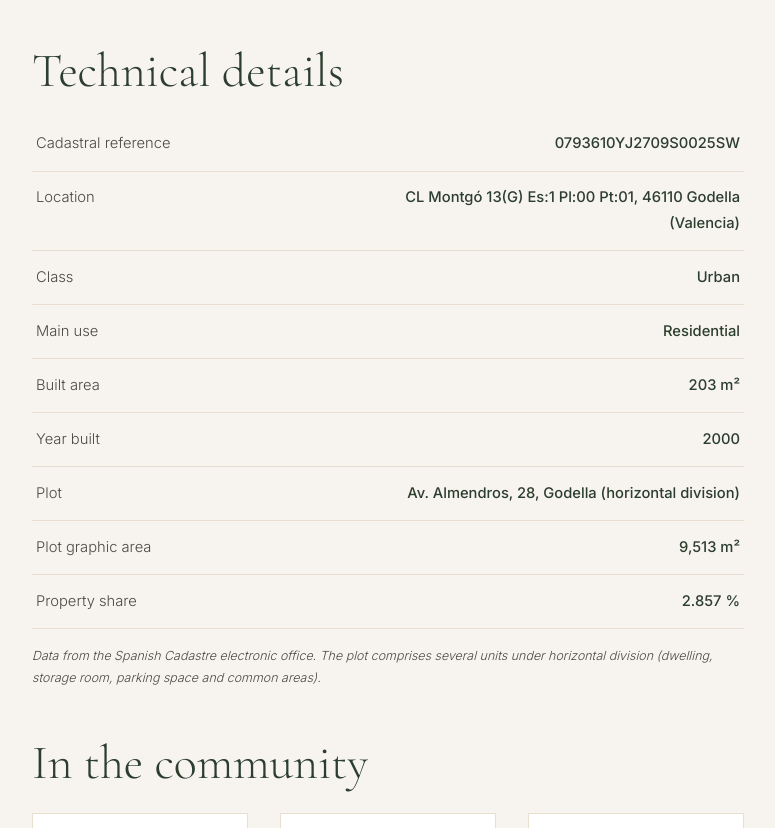
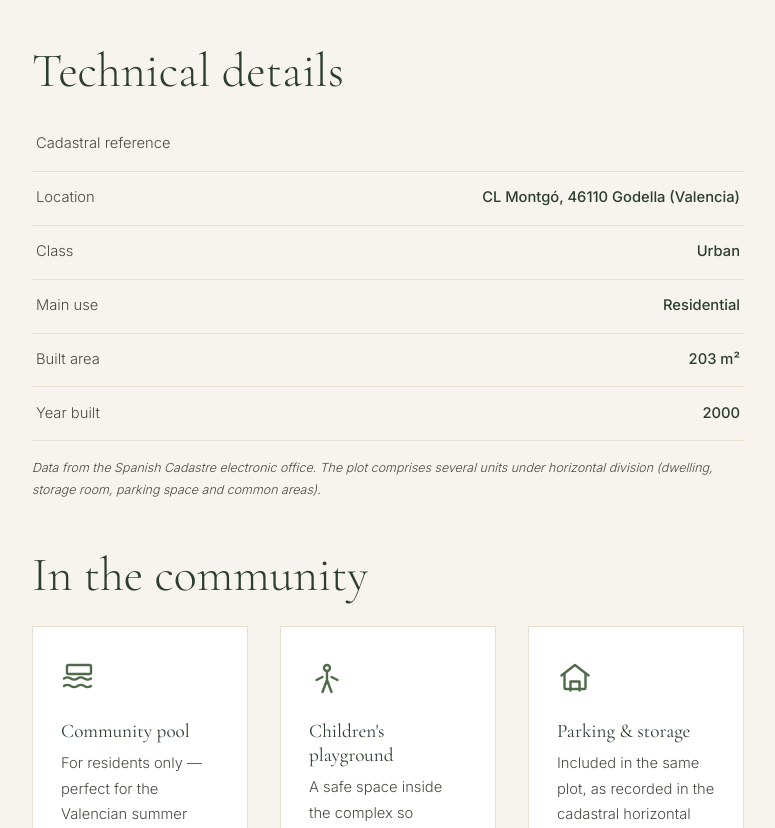
Before and after one commit to prestigyo/exclusivecampolivar, a plain HTML site: page adosado-montgo.html in a window 1280 px wide. Shown: the part 2651-3479 px from the top of the page, without its empty margins (40-815 px from the left). Drawn offline with nearby package versions, Linux system fonts and the light colour scheme.

Commit message:
Update adosado-montgo.html

```diff
--- a/adosado-montgo.html
+++ b/adosado-montgo.html
@@ -204,15 +204,12 @@
             <!-- TECHNICAL SHEET -->
             <h2 class="reveal" data-reveal style="margin-top:3rem">Technical details</h2>
             <table class="data-table reveal" data-reveal style="margin-top:1.25rem">
-              <tr><td>Cadastral reference</td><td>0793610YJ2709S0025SW</td></tr>
-              <tr><td>Location</td><td>CL Montgó 13(G) Es:1 Pl:00 Pt:01, 46110 Godella (Valencia)</td></tr>
+              <tr><td>Cadastral reference</td><td></td></tr>
+              <tr><td>Location</td><td>CL Montgó, 46110 Godella (Valencia)</td></tr>
               <tr><td>Class</td><td>Urban</td></tr>
               <tr><td>Main use</td><td>Residential</td></tr>
               <tr><td>Built area</td><td>203 m²</td></tr>
               <tr><td>Year built</td><td>2000</td></tr>
-              <tr><td>Plot</td><td>Av. Almendros, 28, Godella (horizontal division)</td></tr>
-              <tr><td>Plot graphic area</td><td>9,513 m²</td></tr>
-              <tr><td>Property share</td><td>2.857 %</td></tr>
             </table>
             <p class="data-note">Data from the Spanish Cadastre electronic office. The plot comprises several units under horizontal division (dwelling, storage room, parking space and common areas).</p>
 
@@ -257,7 +254,7 @@
           <aside class="prop-aside" id="enquire">
             <span class="badge-rent">For rent</span>
             <div class="price" style="margin-top:1rem">€2,700<span style="font-family:var(--font-body); font-size:0.9rem; color:rgba(247,243,238,0.8)">&nbsp;/ month</span></div>
-            <p style="color:rgba(247,243,238,0.85); font-size:0.95rem">3 bedrooms · 2 baths + WC · 203 m² · community pool</p>
+            <p style="color:rgba(247,243,238,0.85); font-size:0.95rem">3 bedrooms · 1 home office · 1 multipurpose room · 2 baths + WC · 203 m² · community pool</p>
             <a class="btn btn--whatsapp btn--block" href="https://wa.me/34607818890?text=Hi%2C%20I%27m%20interested%20in%20the%20townhouse%20for%20rent%20on%20Av.%20Almendros%2C%20Godella%20(%E2%82%AC2%2C700%2Fmo).%20Could%20you%20tell%20me%20more%3F" target="_blank" rel="noopener" style="margin-top:1.5rem; justify-content:center">
               <svg viewBox="0 0 24 24" fill="currentColor"><path d="M17.6 6.3A8.9 8.9 0 0 0 12.04 3.5c-4.9 0-8.9 4-8.9 8.9 0 1.6.4 3.1 1.2 4.4L3.5 21l4.3-1.1c1.3.7 2.7 1.1 4.2 1.1 4.9 0 8.9-4 8.9-8.9 0-2.4-.9-4.6-2.6-6.3-.1-.1-.5-.5-.7-.5zm-5.5 13.6c-1.3 0-2.5-.3-3.6-1l-.3-.1-2.6.7.7-2.5-.2-.3a7.3 7.3 0 0 1-1.1-3.9c0-4 3.3-7.3 7.3-7.3 2 0 3.8.8 5.2 2.1a7.2 7.2 0 0 1 2.1 5.2c0 4-3.3 7.1-7.3 7.1zm4-5.4c-.2-.1-1.3-.6-1.5-.7-.2-.1-.4-.1-.5.1-.2.2-.6.7-.7.9-.1.1-.3.2-.5.1-1.3-.6-2.1-1.1-3-2.5-.2-.3 0-.4.1-.6l.4-.5c.1-.2.1-.3 0-.5-.1-.2-.6-1.4-.8-1.9-.2-.4-.4-.4-.5-.4h-.5c-.2 0-.4.1-.6.3-.2.2-.8.8-.8 1.9 0 1.1.8 2.2.9 2.4.1.1 1.6 2.5 4 3.4 2 .8 2.4.6 2.8.6.5 0 1.3-.5 1.5-1 .2-.5.2-.9.2-1l-.1-.6z"/></svg>
               Message on WhatsApp
```
